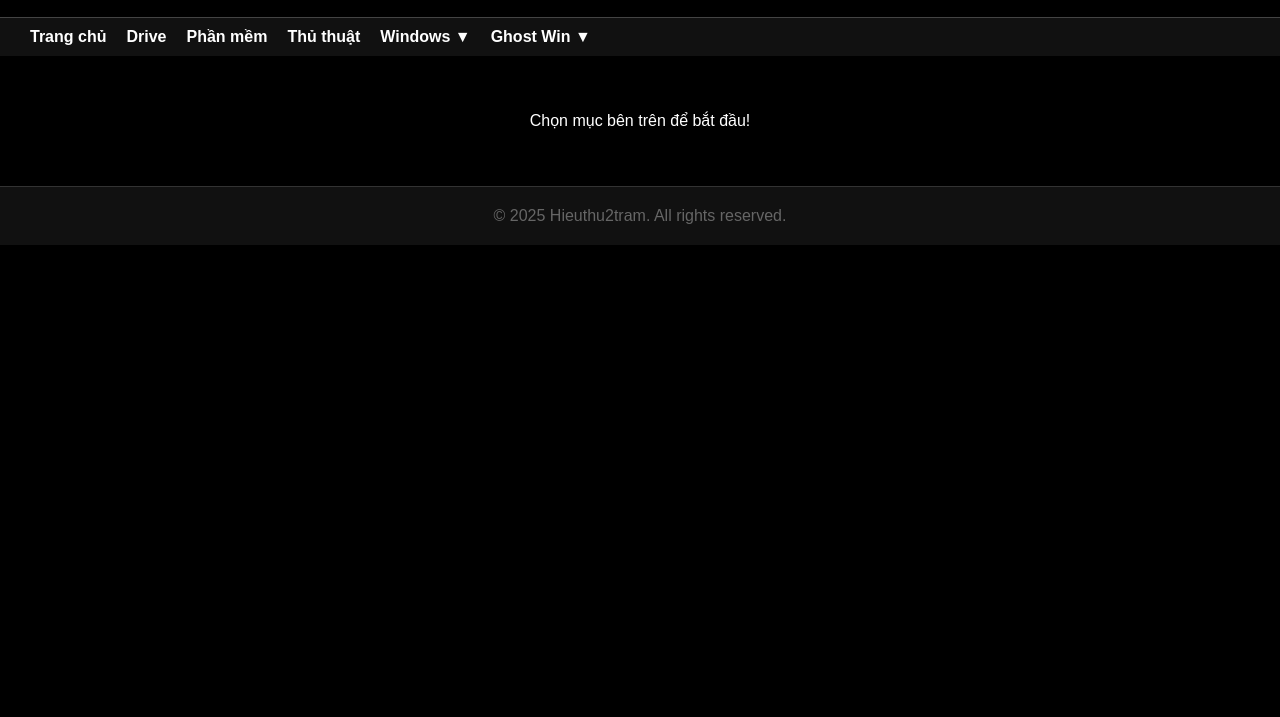
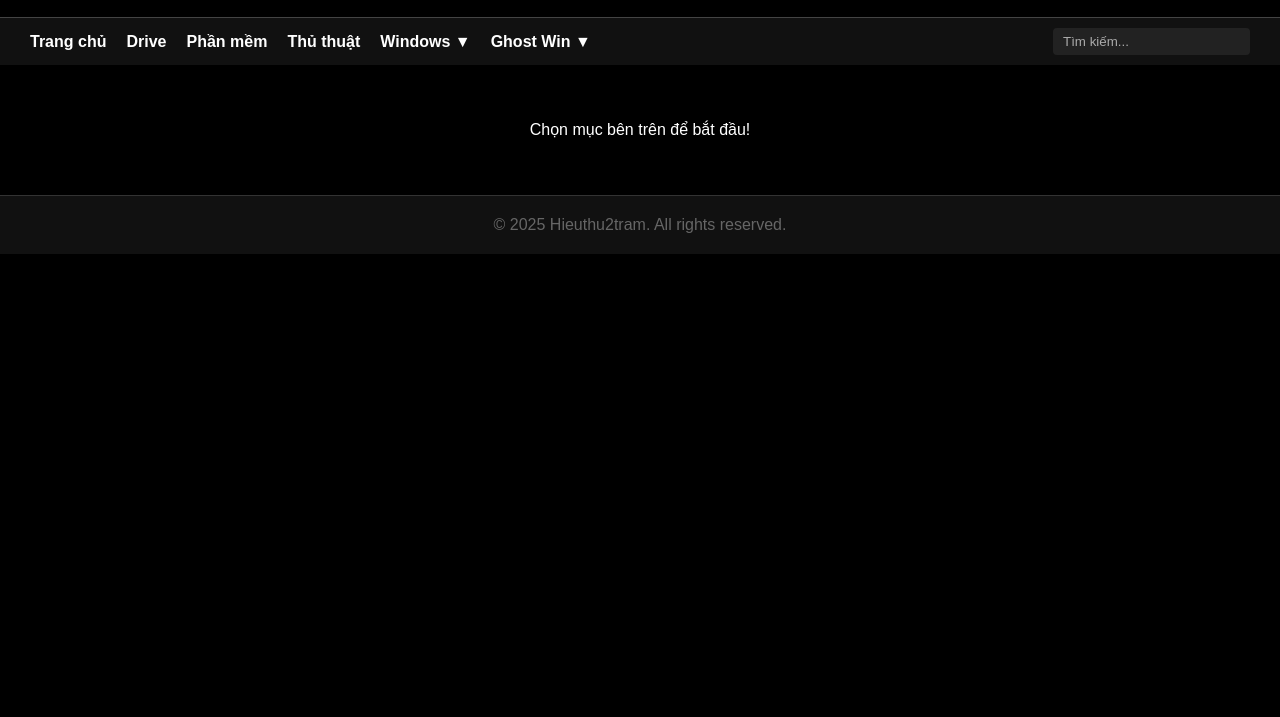
Before and after one commit to Hieuthu2tram/Hieuthu2tram.github.io, a plain HTML site: page index.html in a window 1280 px wide. Shown: the part 83-800 px from the top of the page. Drawn offline with Linux system fonts and the light colour scheme.

Commit message:
ahihi
ahihi

```diff
--- a/index.html
+++ b/index.html
@@ -13,7 +13,8 @@
     </div>
   </header>
 
-  <nav class="menu">
+  <nav class="navbar">
+    <div class="menu">
       <a href="index.html">Trang chủ</a>
       <a href="drive.html">Drive</a>
       <a href="phanmem.html">Phần mềm</a>
@@ -38,6 +39,11 @@
           <a href="ghost-win11.html">Ghost Win 11</a>
         </div>
       </div>
+    </div>
+
+    <div class="search-box">
+      <input type="text" placeholder="Tìm kiếm...">
+    </div>
   </nav>
 
   <main class="content">
--- a/style.css
+++ b/style.css
@@ -8,7 +8,6 @@ body {
 
 .header {
   padding: 20px;
-  text-align: left;
   border-bottom: 1px solid #444;
 }
 
@@ -16,7 +15,6 @@ body {
   margin: 0;
   font-size: 32px;
   font-weight: bold;
-  color: #fff;
 }
 
 .title p {
@@ -25,13 +23,20 @@ body {
   color: #aaa;
 }
 
+.navbar {
+  display: flex;
+  justify-content: space-between;
+  align-items: center;
+  background-color: #111;
+  padding: 10px 30px;
+  flex-wrap: wrap;
+}
+
 .menu {
   display: flex;
+  gap: 20px;
+  align-items: center;
   flex-wrap: wrap;
-  align-items: center;
-  gap: 20px;
-  background-color: #111;
-  padding: 10px 30px;
 }
 
 .menu a {
@@ -65,7 +70,6 @@ body {
   padding: 10px 15px;
   display: block;
   text-decoration: none;
-  white-space: nowrap;
 }
 
 .dropdown-content a:hover {
@@ -74,6 +78,18 @@ body {
 
 .dropdown:hover .dropdown-content {
   display: block;
+}
+
+.search-box input {
+  padding: 6px 10px;
+  border: none;
+  border-radius: 4px;
+  background-color: #222;
+  color: white;
+}
+
+.search-box input::placeholder {
+  color: #aaa;
 }
 
 .content {
```
Lines whose indentation alone changed are shown as unchanged.
